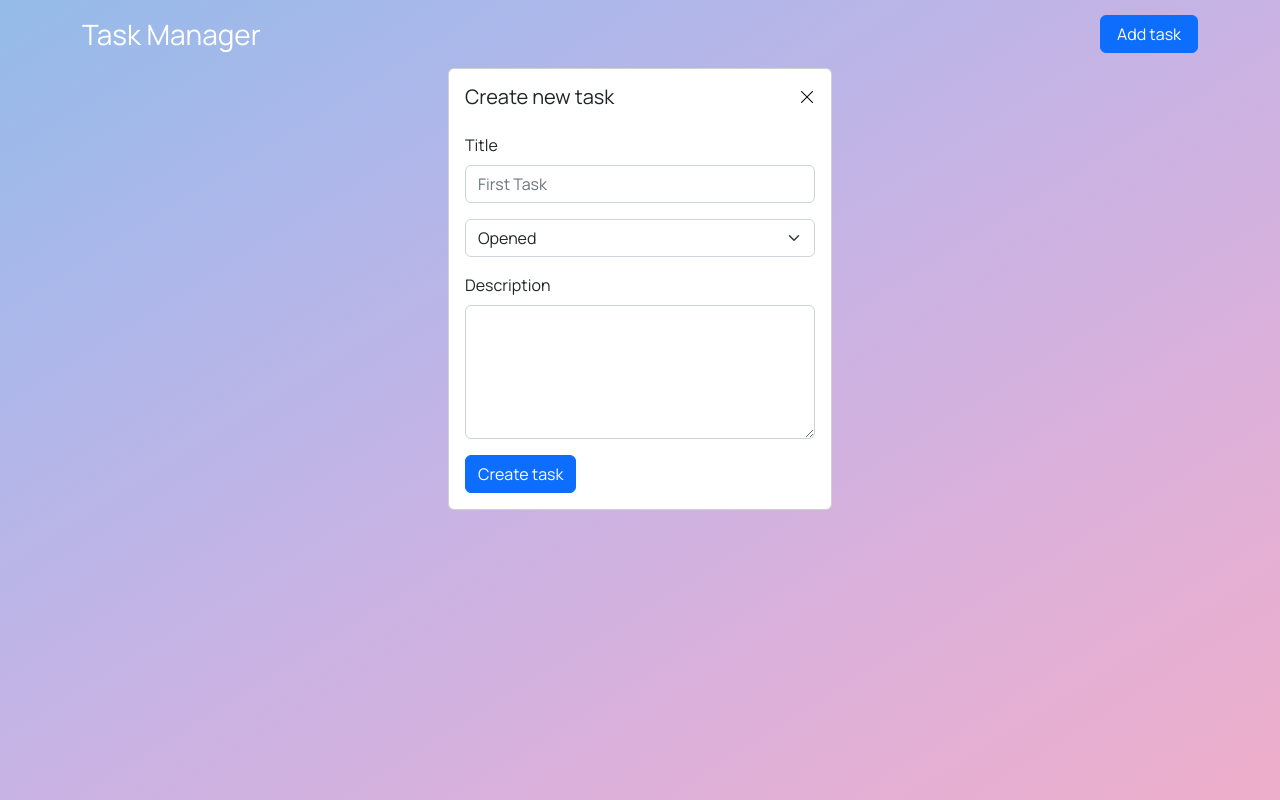
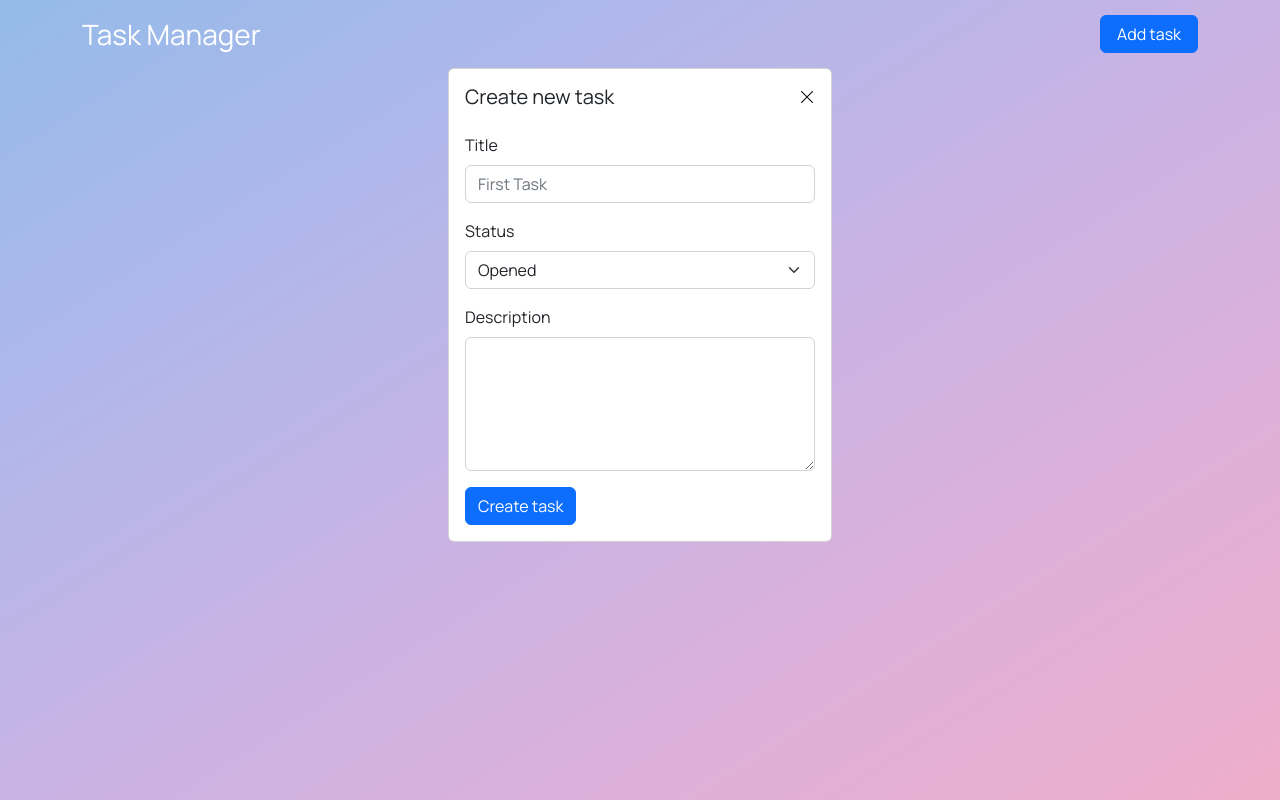
Before and after one commit to aivaras-bankauskas/taskapp, a Vue app: page /tasks/create in a window 1280 px wide. Built offline with nearby package versions, Linux system fonts and the light colour scheme.

Commit message:
BaseForm: add label for status

```diff
--- a/src/views/components/base/BaseForm.vue
+++ b/src/views/components/base/BaseForm.vue
@@ -14,7 +14,8 @@
       />
     </div>
     <div class="mb-3 mt-3">
-      <select class="form-select">
+      <label for="task-status" class="form-label">Status</label>
+      <select id="task-status" class="form-select">
         <option selected>Opened</option>
         <option value="In progress">In progress</option>
         <option value="Done">Done</option>
```
